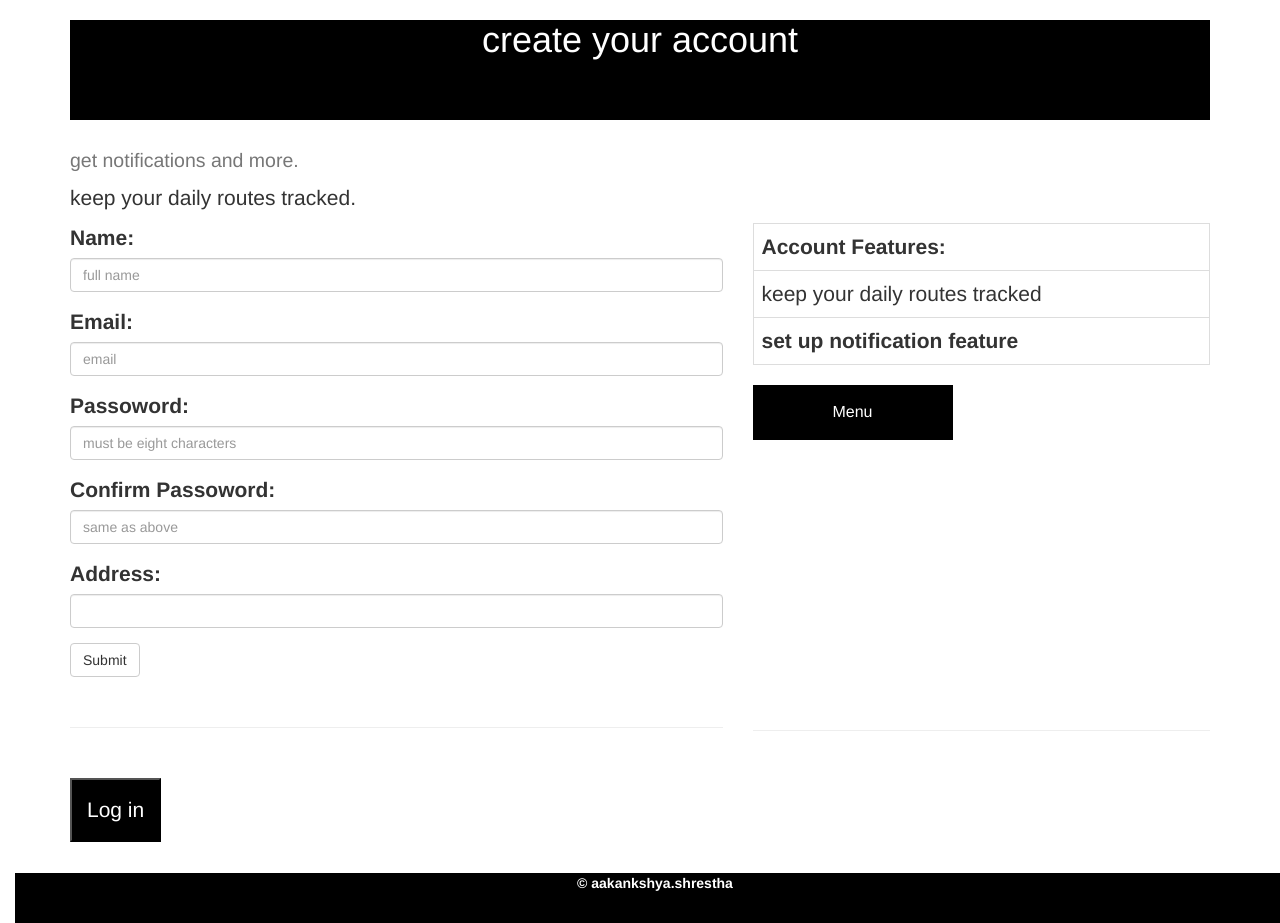
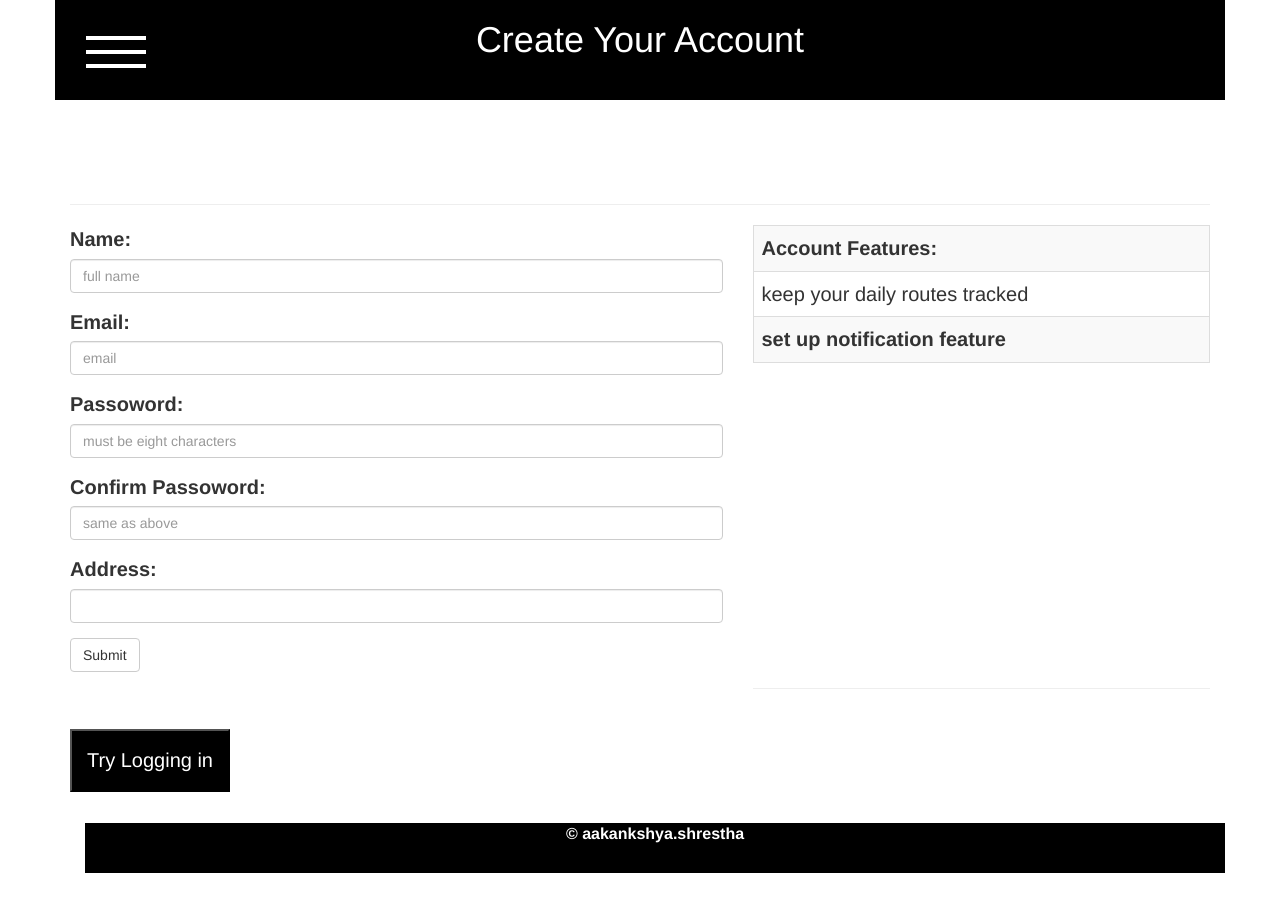
Before and after one commit to MangoApple043/aakankshya-shrestha.github.io, a plain HTML site: page project1/BTaccount.html in a window 1280 px wide. After the commit the page ends 873 px from the top, so only its background shows below. Drawn offline with Linux system fonts and the light colour scheme; files whose address does not match are found by name.

Commit message:
Update BTaccount.html

```diff
--- a/project1/BTaccount.html
+++ b/project1/BTaccount.html
@@ -11,26 +11,26 @@
         div.col-md-4{
             font-size: 100%;
         }
-        div.container{
-            font-size: 150%;
-        }
-        h1{
+        div.col-md-9{
             background-color: black;
             height: 100px;
             width:100%;
             text-align: center;
             color: white;
         }
-
+        .col-md-7,.col-md-5{
+            font-size: 20px;
+        }
         footer {
             display: block;
             position: absolute;
             bottom: 0px;
             background-color: black;
             height: 50px;
-            width:100%;
+            width: 100%;
             text-align: center;
             color: white;
+            font-size: 16px;
         }
         button{
             background-color: black;
@@ -42,11 +42,13 @@
             padding: 16px;
             font-size: 16px;
             border: none;
-            width: 200px;
+            width: 100px;
         }
         .dropdown {
             position: relative;
             display: inline-block;
+            z-index: 1;
+            top: -90px;
         }
         .dropdown-content {
             display: none;
@@ -60,6 +62,7 @@
             padding: 12px 16px;
             text-decoration: none;
             display: block;
+            font-size: 16px;
         }
         .dropdown-content a:hover {
             background-color: lightgrey;
@@ -67,20 +70,34 @@
         .dropdown:hover .dropdown-content {
             display: block;
         }
+        div.line {
+            width: 60px;
+            height: 4px;
+            background-color: white;
+            margin: 10px 0;
+        }
     </style>
 </head>
 <body>
 <div class="container">
     <div class="row">
-        <div class="col-md-12">
-            <h1>create your account</h1>
-            <h2><small>get notifications and more.</small></h2>
-            <p>
-                keep your daily routes tracked.
-            </p>
+        <div class="col-md-9">
+            <h1>Create Your Account</h1>
+        </div>
+        <div class="col-md-3">
+            <div class="dropdown">
+                <button class="dropbtn"><div class="line"></div><div class="line"></div><div class="line"></div></button>
+                <div class="dropdown-content">
+                    <a href="BT1.html">HOME</a>
+                    <a href="BTabout.html">ABOUT US</a>
+                    <a href="BTcontact.html">CONTACT US</a>
+                    <a href="BTlogin.html">LOGIN</a>
+                    <a href="BTaccount.html">CREATE ACCOUNT</a>
+                </div>
+            </div>
         </div>
     </div>
-
+<hr>
     <div class="row">
         <div class="col-md-7">
             <form>
@@ -106,11 +123,11 @@
                 </div>
                 <button type="submit" class="btn btn-default">Submit</button>
             </form>
-            <br><hr><br>
-            <button><a href="BTlogin.html"><span style="color: white;">Log in</span></a> </button>
+            <br><br>
+            <button><a href="BTlogin.html"><span style="color: white;">Try Logging in</span></a> </button>
         </div>
         <div class="col-md-5">
-                <table class="table table-bordered">
+                <table class="table table-bordered table-striped">
                     <tbody>
                     <tr>
                         <th>Account Features:</th>
@@ -123,20 +140,9 @@
                     </tr>
                     </tbody>
                 </table>
-            <div class="dropdown">
-                <button class="dropbtn">Menu</button>
-                <div class="dropdown-content">
-                    <a href="BT1.html">HOME</a>
-                    <a href="BTcontact.html">CONTACT US</a>
-                    <a href="BTabout.html">ABOUT US</a>
-                    <a href="BTlogin.html">LOGIN</a>
-                </div>
-            </div>
             <br><br><br><br><br><br><br><br><br><br><hr><br>
         </div>
         </div>
-    </div>
-
     <div class="col-md-12">
         <br><hr><br>
         <footer>
```
